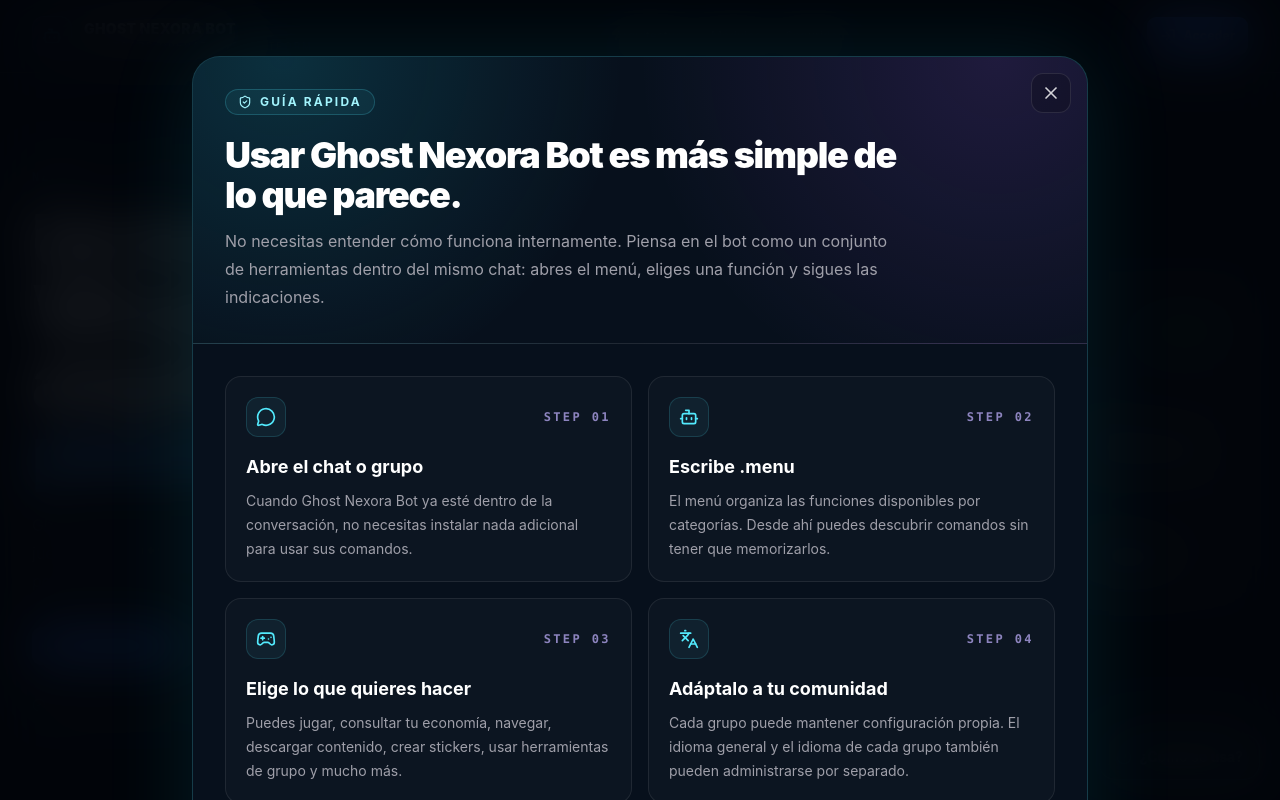
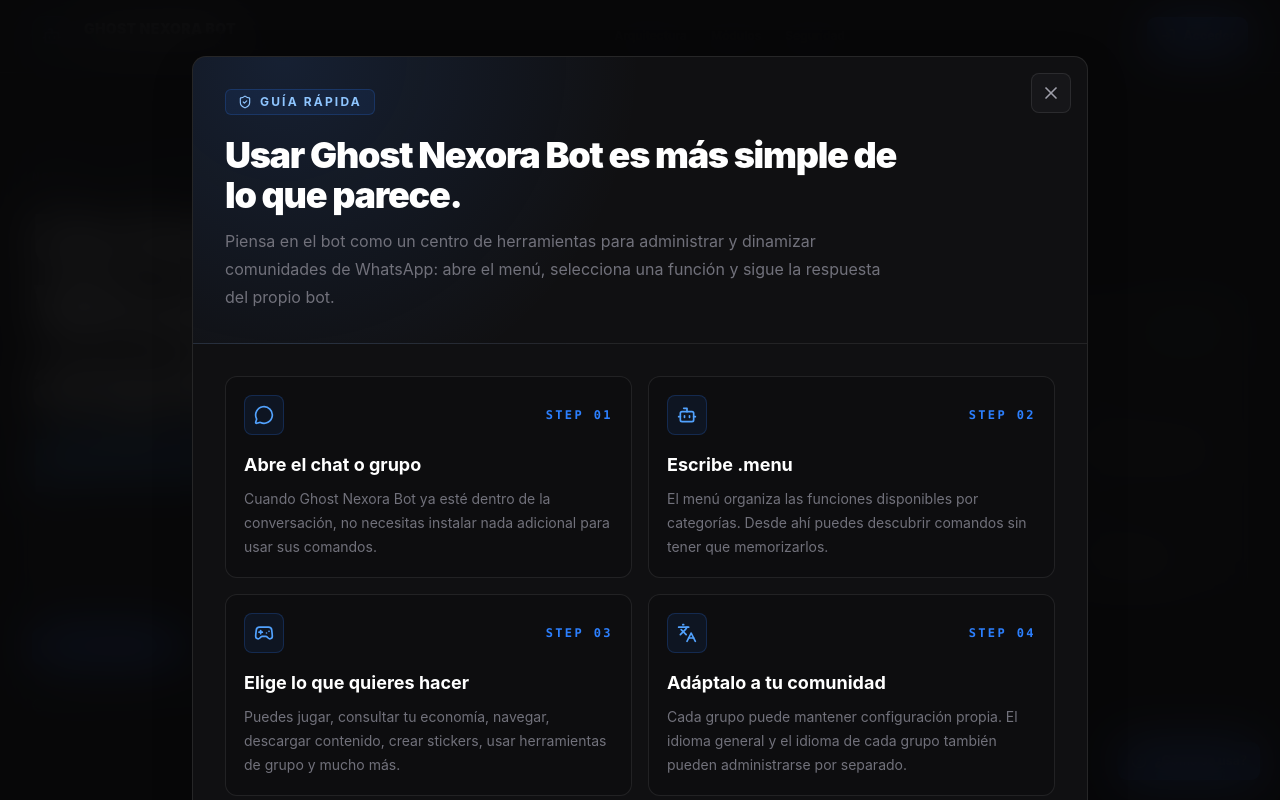
Before and after one commit to Gh0stDeveloper/GhostNexoraBot, a Next.js app in the folder apps/web/: page / in a window 1280 px wide. Both pictures are taken after a click on the button "¿Cómo se usa?". Shown: the top 800 px of the page. Built offline with nearby package versions, Linux system fonts and the light colour scheme.

Commit message:
style(web): align quick-start control with operations theme

```diff
--- a/apps/web/components/PublicQuickStart.tsx
+++ b/apps/web/components/PublicQuickStart.tsx
@@ -49,53 +49,53 @@
       <button
         type="button"
         onClick={() => setOpen(true)}
-        className="fixed bottom-5 right-5 z-40 inline-flex items-center gap-2 rounded-2xl border border-cyan-300/25 bg-[#07111d]/95 px-4 py-3 text-sm font-bold text-cyan-50 shadow-[0_0_35px_rgba(34,211,238,.18)] backdrop-blur-xl transition hover:-translate-y-0.5 hover:border-cyan-200/50 hover:bg-[#0a1725]"
+        className="ops-button-primary fixed bottom-5 right-5 z-40 shadow-[0_12px_35px_rgba(37,99,235,.22)]"
         aria-label="Cómo usar Ghost Nexora Bot"
       >
-        <HelpCircle className="size-4 text-cyan-300" />
+        <HelpCircle className="size-4" />
         ¿Cómo se usa?
       </button>
 
       {open && (
-        <div className="fixed inset-0 z-50 overflow-y-auto bg-[#02050b]/90 p-4 backdrop-blur-xl" role="dialog" aria-modal="true" aria-label="Guía rápida de Ghost Nexora Bot">
-          <div className="mx-auto my-4 w-full max-w-4xl overflow-hidden rounded-[28px] border border-cyan-300/20 bg-[#07101c] shadow-[0_0_90px_rgba(34,211,238,.12)] md:my-10">
-            <div className="relative border-b border-white/10 bg-[radial-gradient(circle_at_10%_0%,rgba(34,211,238,.16),transparent_40%),radial-gradient(circle_at_90%_0%,rgba(168,85,247,.15),transparent_42%)] p-6 md:p-8">
-              <button type="button" onClick={() => setOpen(false)} className="absolute right-4 top-4 grid size-10 place-items-center rounded-xl border border-white/10 bg-black/20 text-zinc-300 transition hover:bg-white/10 hover:text-white" aria-label="Cerrar guía">
+        <div className="fixed inset-0 z-50 overflow-y-auto bg-[#080809]/92 p-4 backdrop-blur-xl" role="dialog" aria-modal="true" aria-label="Guía rápida de Ghost Nexora Bot">
+          <div className="ops-panel mx-auto my-4 w-full max-w-4xl overflow-hidden md:my-10">
+            <div className="relative border-b border-white/[.08] bg-[radial-gradient(circle_at_10%_0%,rgba(59,130,246,.14),transparent_42%)] p-6 md:p-8">
+              <button type="button" onClick={() => setOpen(false)} className="absolute right-4 top-4 grid size-10 place-items-center rounded-lg border border-white/[.09] bg-[#161619] text-zinc-400 transition hover:bg-[#1b1b1f] hover:text-white" aria-label="Cerrar guía">
                 <X className="size-5" />
               </button>
-              <div className="inline-flex items-center gap-2 rounded-full border border-cyan-300/20 bg-cyan-300/[.06] px-3 py-1 text-xs font-bold uppercase tracking-[.18em] text-cyan-200">
+              <div className="inline-flex items-center gap-2 rounded-md border border-blue-500/20 bg-blue-500/[.08] px-3 py-1 text-xs font-bold uppercase tracking-[.18em] text-blue-300">
                 <ShieldCheck className="size-3.5" /> Guía rápida
               </div>
               <h2 className="mt-5 max-w-2xl text-3xl font-black tracking-[-.035em] text-white md:text-4xl">Usar Ghost Nexora Bot es más simple de lo que parece.</h2>
-              <p className="mt-3 max-w-2xl leading-7 text-zinc-400">No necesitas entender cómo funciona internamente. Piensa en el bot como un conjunto de herramientas dentro del mismo chat: abres el menú, eliges una función y sigues las indicaciones.</p>
+              <p className="mt-3 max-w-2xl leading-7 text-zinc-500">Piensa en el bot como un centro de herramientas para administrar y dinamizar comunidades de WhatsApp: abre el menú, selecciona una función y sigue la respuesta del propio bot.</p>
             </div>
 
             <div className="grid gap-4 p-5 md:grid-cols-2 md:p-8">
               {steps.map(({ icon: Icon, number, title, text }) => (
-                <article key={number} className="rounded-2xl border border-white/[.08] bg-white/[.025] p-5">
+                <article key={number} className="ops-node">
                   <div className="flex items-center justify-between">
-                    <span className="grid size-10 place-items-center rounded-xl border border-cyan-300/15 bg-cyan-300/[.06]"><Icon className="size-5 text-cyan-300" /></span>
-                    <span className="font-mono text-xs font-bold tracking-[.2em] text-violet-300/70">STEP {number}</span>
+                    <span className="grid size-10 place-items-center rounded-lg border border-blue-500/20 bg-blue-500/[.08]"><Icon className="size-5 text-blue-400" /></span>
+                    <span className="font-mono text-xs font-bold tracking-[.2em] text-blue-500">STEP {number}</span>
                   </div>
                   <h3 className="mt-4 text-lg font-bold text-white">{title}</h3>
-                  <p className="mt-2 text-sm leading-6 text-zinc-400">{text}</p>
+                  <p className="mt-2 text-sm leading-6 text-zinc-500">{text}</p>
                 </article>
               ))}
             </div>
 
             <div className="border-t border-white/[.08] bg-black/15 p-5 md:p-8">
-              <p className="text-xs font-bold uppercase tracking-[.2em] text-violet-300">Ejemplos rápidos</p>
+              <p className="text-xs font-bold uppercase tracking-[.2em] text-blue-500">Ejemplos rápidos</p>
               <div className="mt-4 grid gap-2 md:grid-cols-2">
                 {examples.map(([command, description]) => (
-                  <div key={command} className="flex items-center gap-3 rounded-xl border border-white/[.07] bg-white/[.025] px-4 py-3">
-                    <code className="shrink-0 rounded-lg border border-cyan-300/15 bg-cyan-300/[.06] px-2.5 py-1 font-mono text-xs font-bold text-cyan-200">{command}</code>
-                    <ChevronRight className="size-3.5 shrink-0 text-zinc-600" />
-                    <span className="text-sm text-zinc-400">{description}</span>
+                  <div key={command} className="flex items-center gap-3 rounded-xl border border-white/[.07] bg-white/[.02] px-4 py-3">
+                    <code className="shrink-0 rounded-md border border-blue-500/20 bg-blue-500/[.08] px-2.5 py-1 font-mono text-xs font-bold text-blue-300">{command}</code>
+                    <ChevronRight className="size-3.5 shrink-0 text-zinc-700" />
+                    <span className="text-sm text-zinc-500">{description}</span>
                   </div>
                 ))}
               </div>
-              <div className="mt-5 rounded-2xl border border-violet-300/15 bg-violet-400/[.05] p-4 text-sm leading-6 text-zinc-300">
-                <strong className="text-violet-200">Consejo:</strong> si no sabes qué comando usar, empieza siempre con <code className="font-mono text-cyan-200">.menu</code>. El propio bot te muestra las opciones disponibles y cómo continuar.
+              <div className="mt-5 rounded-xl border border-blue-500/15 bg-blue-500/[.05] p-4 text-sm leading-6 text-zinc-300">
+                <strong className="text-blue-300">Consejo:</strong> si no sabes qué comando usar, empieza con <code className="font-mono text-blue-300">.menu</code>. El propio bot muestra las opciones disponibles y cómo continuar.
               </div>
             </div>
           </div>
```
